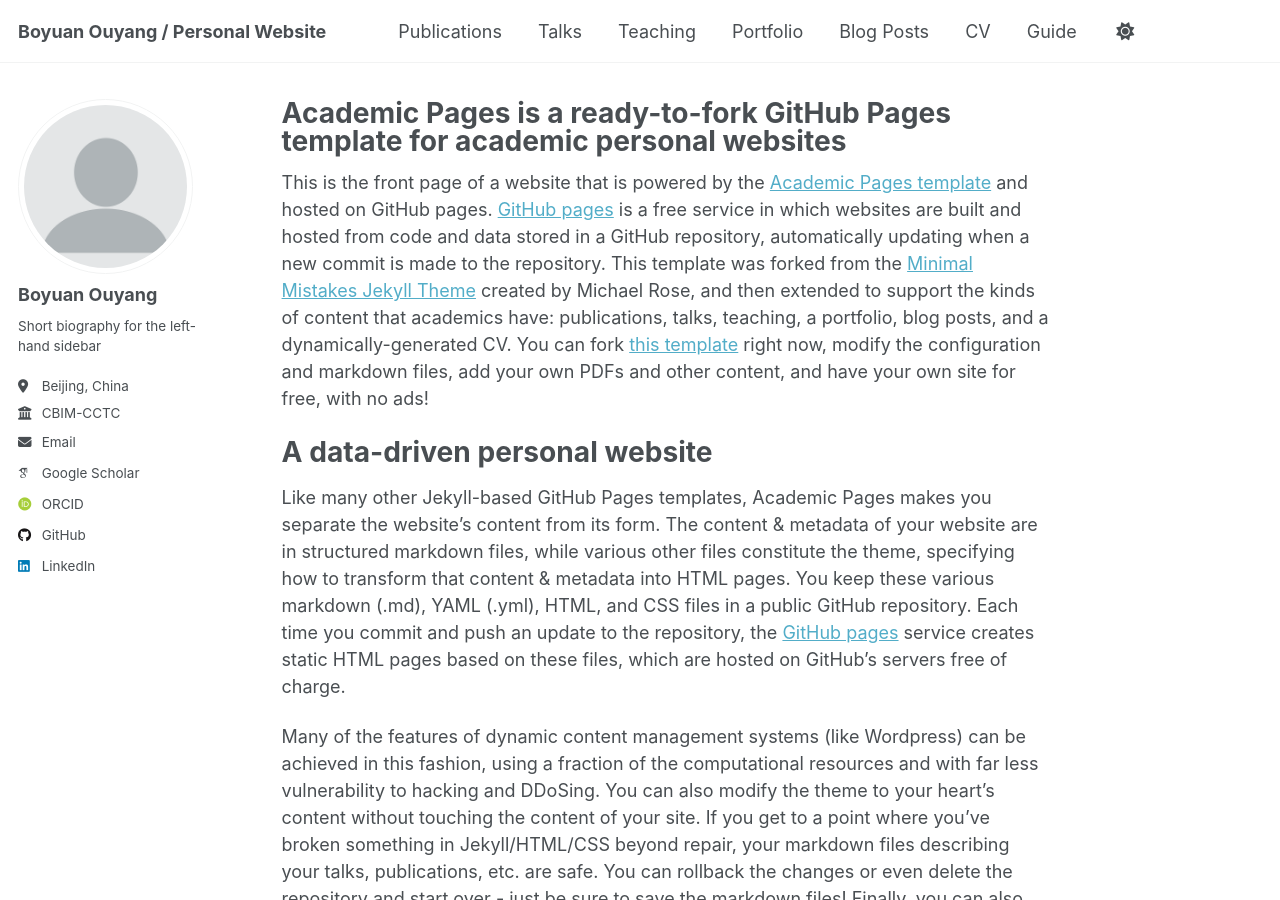
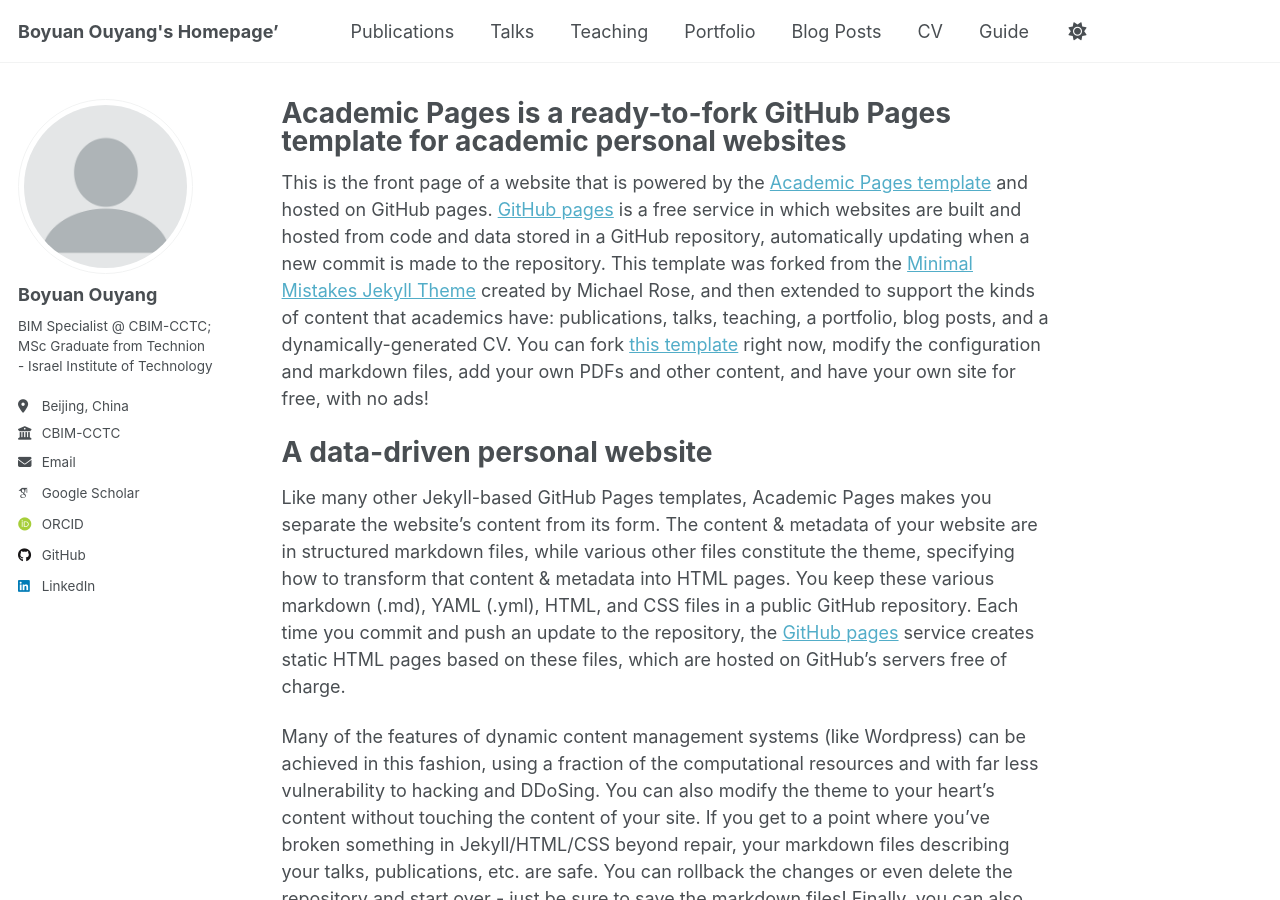
Before and after one commit to terry-oy/terry-oy.github.io, a Jekyll site: the page built from _pages/about.md, in a window 1280 px wide and 900 px high. Built offline with Jekyll 4.4.1, drawn with Linux system fonts in a browser that asks for light colours; some web fonts are replaced.

Commit message:
Update _config.yml

```diff
--- a/_config.yml
+++ b/_config.yml
@@ -9,7 +9,7 @@
 # Basic Site Settings
 locale                   : "en-US"
 site_theme               : "default"
-title                    : "Boyuan Ouyang / Personal Website"
+title                    : "Boyuan Ouyang's Homepage’"
 title_separator          : "-"
 name                     : &name "Boyuan Ouyang"
 description              : &description "BIM Specialist @ CBIM-CCTC; MSc Graduate from Technion - Israel Institute of Technology"
@@ -25,7 +25,7 @@ author:
   avatar           : "profile.png"
   name             : "Boyuan Ouyang"
   pronouns         : # example: "she/her"
-  bio              : "Short biography for the left-hand sidebar"
+  bio              : "BIM Specialist @ CBIM-CCTC; MSc Graduate from Technion - Israel Institute of Technology"
   location         : "Beijing, China"
   employer         : "CBIM-CCTC"
   uri              : # URL
```
